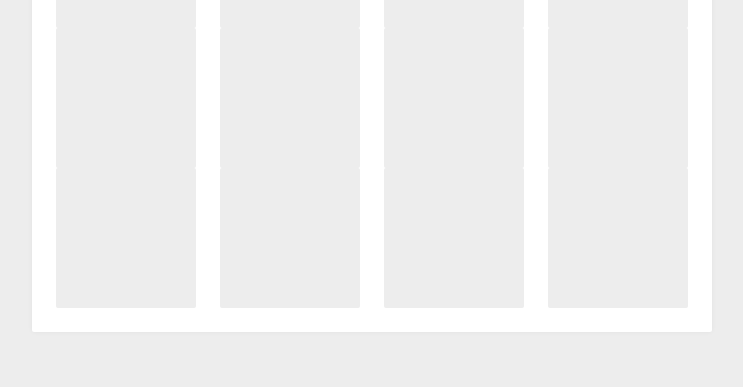
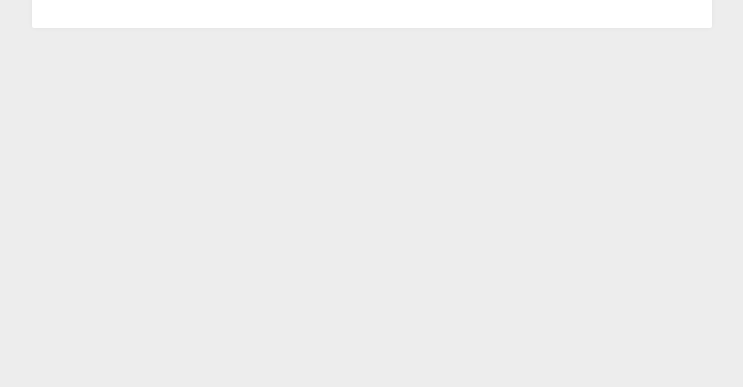
Before and after one commit to besopmac/udacity-matching-game, a plain HTML site: page index.html in a window 1280 px wide. Shown: the part 413-800 px from the top of the page, without its empty margins (268-1011 px from the left). Drawn offline with Linux system fonts and the light colour scheme; a web font is replaced by a local one.

Commit message:
Oculting cards

```diff
--- a/css/main.css
+++ b/css/main.css
@@ -44,16 +44,13 @@ body {
 
 .wrapper {
     width: 680px;
-    padding: 1.5em;
+    /* padding: 1.5em; */
     border-radius: 2px;
     background-color: #fff;
     box-shadow: 0 0 5px rgba(0, 0, 0, 0.05);
 }
 
-/*
- * header + navigation controls
- *
- */
+/* header + navigation controls */
 
 .title {
     text-align: center;
@@ -77,20 +74,17 @@ body {
 }
 
 
-/*
- * cards
- *
- */
+/* cards */
 
 .board {
     flex-wrap: wrap;
     align-items: center;
-    justify-content: space-between;
+    justify-content: space-evenly;
 }
 
 .card {
-    width: 140px;
-    height: 140px;
+    width: 150px;
+    height: 150px;
     display: flex;
     cursor: pointer;
     border-radius: 2px;
@@ -101,7 +95,7 @@ body {
     color: #ededed;
     background-color: #ededed;
 
-    transition: all .5s ease-in;
+    transition: all 0.5s ease-in;
 }
 
 .on {
--- a/index.html
+++ b/index.html
@@ -29,8 +29,8 @@
             </nav>
         </header>
 
-        <section>
-            <ul class="board">
+        <section class="">
+            <!--ul class="board">
                 <li class="card" data-card="android">
                     Android
                     <span class="zocial-android"></span>
@@ -83,9 +83,10 @@
                 <li class="card">
                     <span class="zocial-dribbble"></span>
                 </li>
-            </ul>
+            </ul-->
         </section>
     </div>
+
     <script src="js/script.js"></script>
 </body>
 </html>
```
